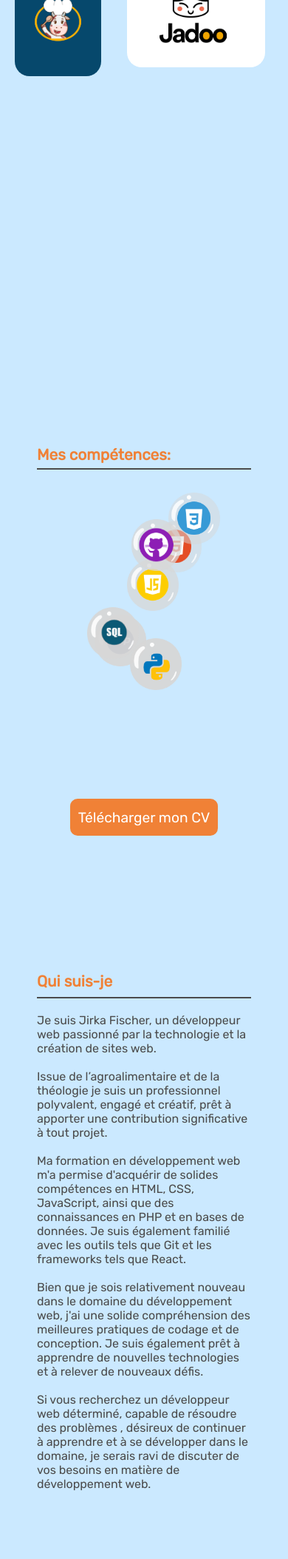
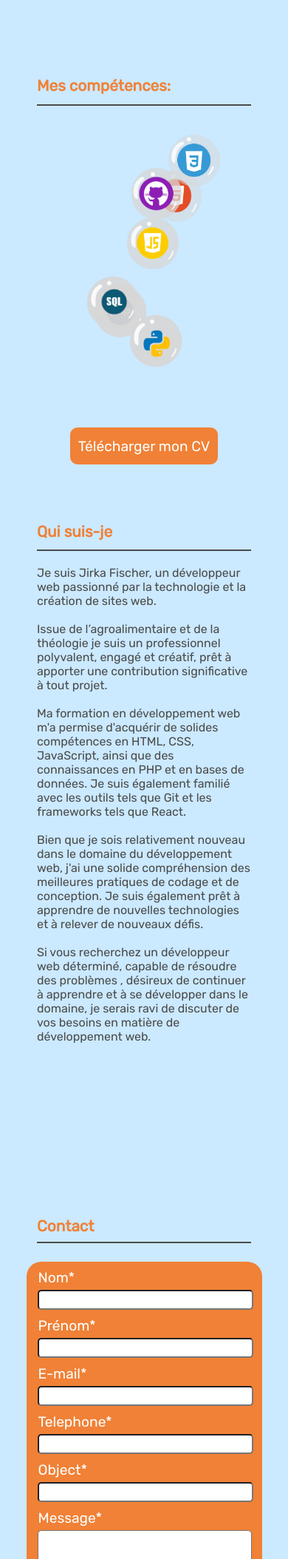
Before and after one commit to sgjiri/portfolio, a PHP site: page / in a window 390 px wide. Shown: the part 1692-3800 px from the top of the page at 74% size. Run offline with PHP 8.4, Linux system fonts and the light colour scheme; some web fonts are replaced.

Commit message:
firspage

```diff
--- a/index.php
+++ b/index.php
@@ -317,9 +317,6 @@
 
 
     </main>
-    <footer>
-
-    </footer>
     <script src="./main.js"></script>
     <!-- <script src="./sc.js"></script> -->
 </body>
--- a/style.css
+++ b/style.css
@@ -1296,6 +1296,11 @@
   flex-direction: column;
   justify-content: center;
   align-items: center;
+}
+@media screen and (max-width: 400px) {
+  main .section #contentProjects {
+    margin: -250px 0;
+  }
 }
 main .section #contentProjects h2 {
   text-transform: uppercase;
@@ -1698,12 +1703,37 @@
 main #presentation {
   height: 1500px;
 }
+@media screen and (max-width: 800px) {
+  main #presentation {
+    height: 1000px;
+  }
+}
+@media screen and (max-width: 700px) {
+  main #presentation {
+    padding: 50px 0 150px;
+  }
+}
+@media screen and (max-width: 700px) {
+  main #presentation {
+    padding: 0 0 150px;
+  }
+}
+@media screen and (max-width: 400px) {
+  main #presentation {
+    margin: -200px 0 0;
+  }
+}
 main #presentation #contentPresentation {
   padding: 150px 0;
   display: flex;
   justify-content: center;
   align-items: center;
   height: 100%;
+}
+@media screen and (max-width: 500px) {
+  main #presentation #contentPresentation {
+    padding: 0;
+  }
 }
 main #presentation #contentPresentation .left {
   width: 55%;
@@ -1733,6 +1763,11 @@
   justify-content: center;
   height: 20%;
 }
+@media screen and (max-width: 800px) {
+  main #presentation #contentPresentation .left #aquariom {
+    height: 40%;
+  }
+}
 main #presentation #contentPresentation .left #aquariom .boule {
   height: 70px;
   width: 70px;
@@ -1778,6 +1813,11 @@
   justify-content: center;
   height: 10%;
   margin-top: 15%;
+}
+@media screen and (max-width: 800px) {
+  main #presentation #contentPresentation .left .CV {
+    height: 20%;
+  }
 }
 main #presentation #contentPresentation .left .CV .btn {
   cursor: pointer;
@@ -1802,17 +1842,37 @@
   justify-content: center;
   height: 55%;
 }
+@media screen and (max-width: 800px) {
+  main #presentation #contentPresentation .left .text {
+    height: 40%;
+  }
+}
 main #presentation #contentPresentation .left .text .h2Presentation {
   height: 6%;
 }
+@media screen and (max-width: 800px) {
+  main #presentation #contentPresentation .left .text .h2Presentation {
+    height: 12%;
+  }
+}
 @media screen and (max-width: 500px) {
   main #presentation #contentPresentation .left .text .h2Presentation {
-    height: 4%;
+    height: 9%;
   }
 }
 main #presentation #contentPresentation .left .text p {
   font-size: 1.5em;
   color: #4b4b4b;
+}
+@media screen and (max-width: 1050px) {
+  main #presentation #contentPresentation .left .text p {
+    font-size: 1.4em;
+  }
+}
+@media screen and (max-width: 950px) {
+  main #presentation #contentPresentation .left .text p {
+    font-size: 1.3em;
+  }
 }
 @media screen and (max-width: 800px) {
   main #presentation #contentPresentation .left .text p {
@@ -1867,12 +1927,23 @@
 }
 @media screen and (max-width: 799px) {
   main #contact {
-    height: 1060px;
+    height: 1120px;
   }
 }
 @media screen and (max-width: 566px) {
   main #contact {
-    height: 1300px;
+    height: 1100px;
+    padding: 200px 0 100px;
+  }
+}
+@media screen and (max-width: 400px) {
+  main #contact {
+    padding: 350px 0 100px;
+  }
+}
+@media screen and (max-width: 350px) {
+  main #contact {
+    padding: 550px 0 100px;
   }
 }
 main #contact .content {
@@ -1895,6 +1966,22 @@
 main #contact .content .padding h2 {
   height: 5%;
   margin: 0 50px;
+}
+@media screen and (max-width: 799px) {
+  main #contact .content .padding h2 {
+    height: 4%;
+  }
+}
+@media screen and (max-width: 500px) {
+  main #contact .content .padding h2 {
+    height: 3%;
+    margin-top: 50px;
+  }
+}
+@media screen and (max-width: 341px) {
+  main #contact .content .padding h2 {
+    width: 125%;
+  }
 }
 main #contact .content .padding form {
   background-color: #f08136;
@@ -1910,6 +1997,16 @@
     flex-direction: column;
   }
 }
+@media screen and (max-width: 550px) {
+  main #contact .content .padding form {
+    width: 110%;
+  }
+}
+@media screen and (max-width: 341px) {
+  main #contact .content .padding form {
+    width: 130%;
+  }
+}
 main #contact .content .padding form .zonneForm {
   height: 100%;
 }
@@ -1944,7 +2041,7 @@
 }
 @media screen and (max-width: 566px) {
   main #contact .content .padding form .zonneForm1 {
-    height: 70%;
+    height: 85%;
   }
 }
 main #contact .content .padding form .zonneForm1 .champ {
@@ -1966,11 +2063,21 @@
     font-size: 1.2em;
   }
 }
+@media screen and (max-width: 374px) {
+  main #contact .content .padding form .zonneForm1 .champ .label {
+    font-size: 1em;
+  }
+}
 main #contact .content .padding form .zonneForm1 .champ .info {
   width: 100%;
   font-size: 1.2em;
   color: #4b4b4b;
   border-radius: 5px;
+}
+@media screen and (max-width: 374px) {
+  main #contact .content .padding form .zonneForm1 .champ .info {
+    font-size: 1em;
+  }
 }
 main #contact .content .padding form .zonneForm1 .confidencionality {
   flex-direction: row;
@@ -2009,7 +2116,7 @@
   }
 }
 main #contact .content .padding form .zonneForm1 .submit {
-  width: 20%;
+  width: 200px;
   border: none;
   background-color: #3b9be1;
   height: 50px;
@@ -2027,6 +2134,11 @@
   transition: all 0.5s ease-in;
   margin-bottom: 20px;
 }
+@media screen and (max-width: 900px) {
+  main #contact .content .padding form .zonneForm1 .submit {
+    align-self: center;
+  }
+}
 main #contact .content .padding form .zonneForm1 .submit:hover {
   opacity: 0.8;
   transform: scale(1.1);
@@ -2076,7 +2188,7 @@
 }
 @media screen and (max-width: 566px) {
   main #contact .content .padding form .zonneForm2 {
-    height: 30%;
+    height: 15%;
   }
 }
 main #contact .content .padding form .zonneForm2 .contactRight {
@@ -2196,8 +2308,4 @@
     left: 60%;
     transform: rotateY(360deg);
   }
-}
-footer {
-  background-color: #ffe23c;
-  height: 200px;
 }/*# sourceMappingURL=style.css.map */
--- a/style.scss
+++ b/style.scss
@@ -1347,6 +1347,10 @@
             flex-direction: column;
             justify-content: center;
             align-items: center;
+
+            @media screen and (max-width: 400px){
+                margin: -250px 0;
+            }
 
 
             h2 {
@@ -1812,12 +1816,31 @@
     #presentation {
         height: 1500px;
 
+        @media screen and (max-width: 800px) {
+            height: 1000px;
+        }
+
+        @media screen and (max-width: 700px) {
+            padding: 50px 0 150px;
+        }
+        @media screen and (max-width: 700px) {
+            padding: 0 0 150px;
+        }
+
+        @media screen and (max-width: 400px) {
+            margin: -200px 0 0;
+        }
+
         #contentPresentation {
             padding: 150px 0;
             display: flex;
             justify-content: center;
             align-items: center;
             height: 100%;
+
+            @media screen and (max-width: 500px) {
+                padding:0;
+            }
 
             .left {
                 width: 55%;
@@ -1849,6 +1872,10 @@
                     justify-content: center;
                     height: 20%;
 
+                    @media screen and (max-width: 800px) {
+                        height: 40%;
+                    }
+
                     .boule {
                         height: 70px;
                         width: 70px;
@@ -1905,6 +1932,10 @@
                     justify-content: center;
                     height: 10%;
                     margin-top: 15%;
+
+                    @media screen and (max-width: 800px) {
+                        height: 20%;
+                    }
 
                     .btn {
                         cursor: pointer;
@@ -1932,11 +1963,19 @@
                     justify-content: center;
                     height: 55%;
 
+                    @media screen and (max-width: 800px) {
+                        height: 40%;
+                    }
+
                     .h2Presentation {
                         height: 6%;
 
+                        @media screen and (max-width: 800px) {
+                            height: 12%;
+                        }
+
                         @media screen and (max-width: 500px) {
-                            height: 4%;
+                            height: 9%;
                         }
                     }
 
@@ -1944,9 +1983,19 @@
                         font-size: 1.5em;
                         color: $font-color-grey;
 
+                        @media screen and (max-width: 1050px) {
+                            font-size: 1.4em;
+                        }
+
+                        @media screen and (max-width: 950px) {
+                            font-size: 1.3em;
+                        }
+
                         @media screen and (max-width: 800px) {
                             font-size: 1em;
                         }
+
+
 
                         &:first-child {
                             margin-top: 20px;
@@ -2007,10 +2056,17 @@
         }
 
         @media screen and (max-width: 799px) {
-            height: 1060px;
+            height: 1120px;
         }
         @media screen and (max-width: 566px) {
-            height: 1300px;
+            height: 1100px;
+            padding: 200px 0 100px;
+        }
+        @media screen and (max-width: 400px) {
+            padding: 350px 0 100px;
+        }
+        @media screen and (max-width: 350px) {
+            padding: 550px 0 100px;
         }
         .content {
             padding: 0;
@@ -2033,6 +2089,17 @@
                 h2 {
                     height: 5%;
                     margin: 0 50px;
+
+                    @media screen and (max-width: 799px) {
+                        height: 4%;
+                    }
+                    @media screen and (max-width: 500px) {
+                        height: 3%;
+                        margin-top: 50px;
+                    }
+                    @media screen and (max-width: 341px) {
+                        width: 125%;
+                    }
                 }
 
                 form {
@@ -2047,6 +2114,12 @@
                     @media screen and (max-width: 900px) {
                         flex-direction: column;
                     }
+                    @media screen and (max-width: 550px) {
+                        width: 110%;
+                    }
+                    @media screen and (max-width: 341px) {
+                        width: 130%;
+                    }
 
                     .zonneForm {
                         height: 100%;
@@ -2077,7 +2150,7 @@
                             height: 80%;
                         }
                         @media screen and (max-width: 566px) {
-                            height: 70%;
+                            height: 85%;
                         }
 
                         .champ {
@@ -2097,6 +2170,9 @@
                                 @media screen and (max-width: 1000px) {
                                     font-size: 1.2em;
                                 }
+                                @media screen and (max-width: 374px) {
+                                    font-size: 1em;
+                                }
                             }
 
                             .info {
@@ -2104,6 +2180,10 @@
                                 font-size: 1.2em;
                                 color: $font-color-grey;
                                 border-radius: 5px;
+
+                                @media screen and (max-width: 374px) {
+                                    font-size: 1em;
+                                }
 
                             }
 
@@ -2149,7 +2229,7 @@
                         }
 
                         .submit {
-                            width: 20%;
+                            width: 200px;
                             border: none;
                             background-color: #3b9be1;
                             height: 50px;
@@ -2167,6 +2247,10 @@
                             transition: all 0.5s ease-in;
                             margin-bottom: 20px;
 
+                            @media screen and (max-width: 900px) {
+                                align-self: center;
+                            }
+
                             &:hover {
                                 opacity: 0.8;
                                 transform: scale(1.1);
@@ -2215,7 +2299,7 @@
                         }
 
                         @media screen and (max-width: 566px) {
-                            height: 30%;
+                            height: 15%;
                         }
 
                         .contactRight {
@@ -2353,9 +2437,3 @@
 
 
 }
-
-
-footer {
-    background-color: #ffe23c;
-    height: 200px;
-}
```
Also changed, not shown: 1 other file.
